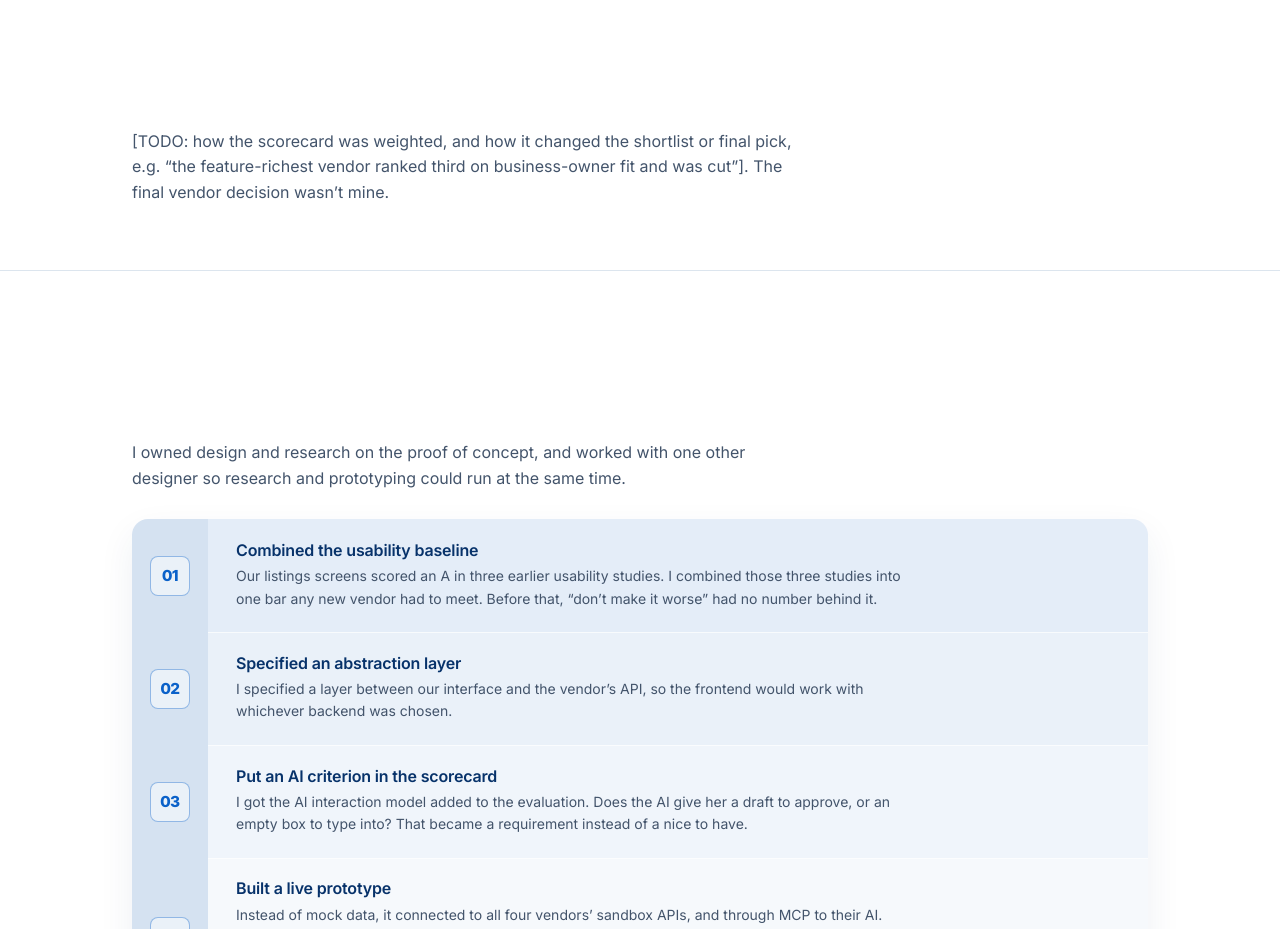
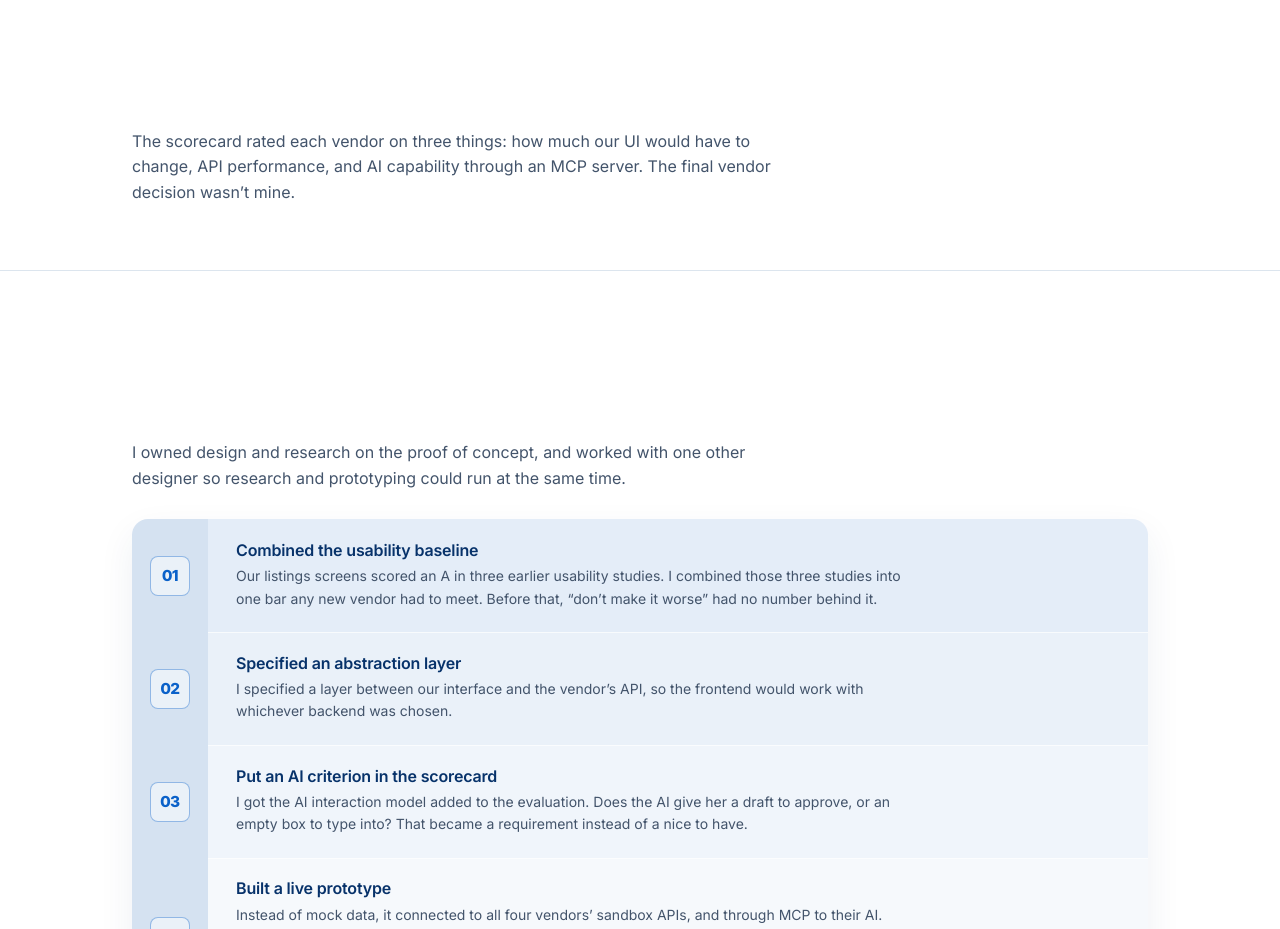
Before and after one commit to denisexue106/Website, a plain HTML site: page case-business-listing.html in a window 1280 px wide. Shown: the part 3320-4249 px from the top of the page. Drawn offline with Linux system fonts and the light colour scheme.

Commit message:
Fill in TODOs: test participants and scorecard criteria
Co-Authored-By: Claude Opus 5.5 <noreply@anthropic.com>

```diff
--- a/case-business-listing.html
+++ b/case-business-listing.html
@@ -60,7 +60,7 @@
 <h2>Two years to <span class="hl">switch vendors</span></h2>
 <p class="lead-p">The platform had to replace its listings vendor on a fixed deadline, with the new partner fully live by 2028. I led design and research, and my job was to make sure the switch didn&rsquo;t quietly make the experience worse.</p><p>The decision had four parts: which vendor and what kind of integration, how the change would affect existing users, what a new backend would make possible, and how to get PMs, dev leads, marketing and support to agree.</p><div class="cards"><div class="card"><span class="ring"><svg class="icon" aria-hidden="true" focusable="false"><use href="#i-users"/></svg></span><h3>Who we designed for</h3><p>Our persona was a roofer who runs her own business. We scored every option on whether it would help her, rather than on what the platform could technically do.</p></div><div class="card"><span class="ring"><svg class="icon" aria-hidden="true" focusable="false"><use href="#i-sparkle"/></svg></span><h3>What businesses are paying for</h3><p>They want to show up when someone asks an AI search tool, not only in directory listings.</p></div><div class="card"><span class="ring"><svg class="icon" aria-hidden="true" focusable="false"><use href="#i-search"/></svg></span><h3>A gap in the research</h3><p>None of the earlier studies covered reconnecting listings to a new vendor, because that flow didn&rsquo;t exist yet.</p></div></div>
 <figure class="shot"><div class="pan"><img src="img/viz-bl-lens.svg" alt="One lens in the middle, a roofer running her own business, with four evaluation epics around it. Traditional citations: show up with the right info without updating 50 or more directories by hand. AI search citations: be in the answer when a homeowner asks an assistant for the best roofer. Reviews: replies go out without her writing them. Insights: tell her when she is falling behind competitors and what to do about it." loading="lazy" width="800" height="500" /></div><figcaption>The four evaluation epics, each scored against what helps a roofer run her business. That&rsquo;s why the vendor with the most features didn&rsquo;t rank first on fit.</figcaption></figure>
-<p>[TODO: how the scorecard was weighted, and how it changed the shortlist or final pick, e.g. &ldquo;the feature-richest vendor ranked third on business-owner fit and was cut&rdquo;]. The final vendor decision wasn&rsquo;t mine.</p>
+<p>The scorecard rated each vendor on three things: how much our UI would have to change, API performance, and AI capability through an MCP server. The final vendor decision wasn&rsquo;t mine.</p>
 </div></section>
 <section id="s02"><div class="container">
 <div class="sec-label">02 &middot; My role</div>
```
Also changed, not shown: case-branding-center.html (+1 -1 lines).
